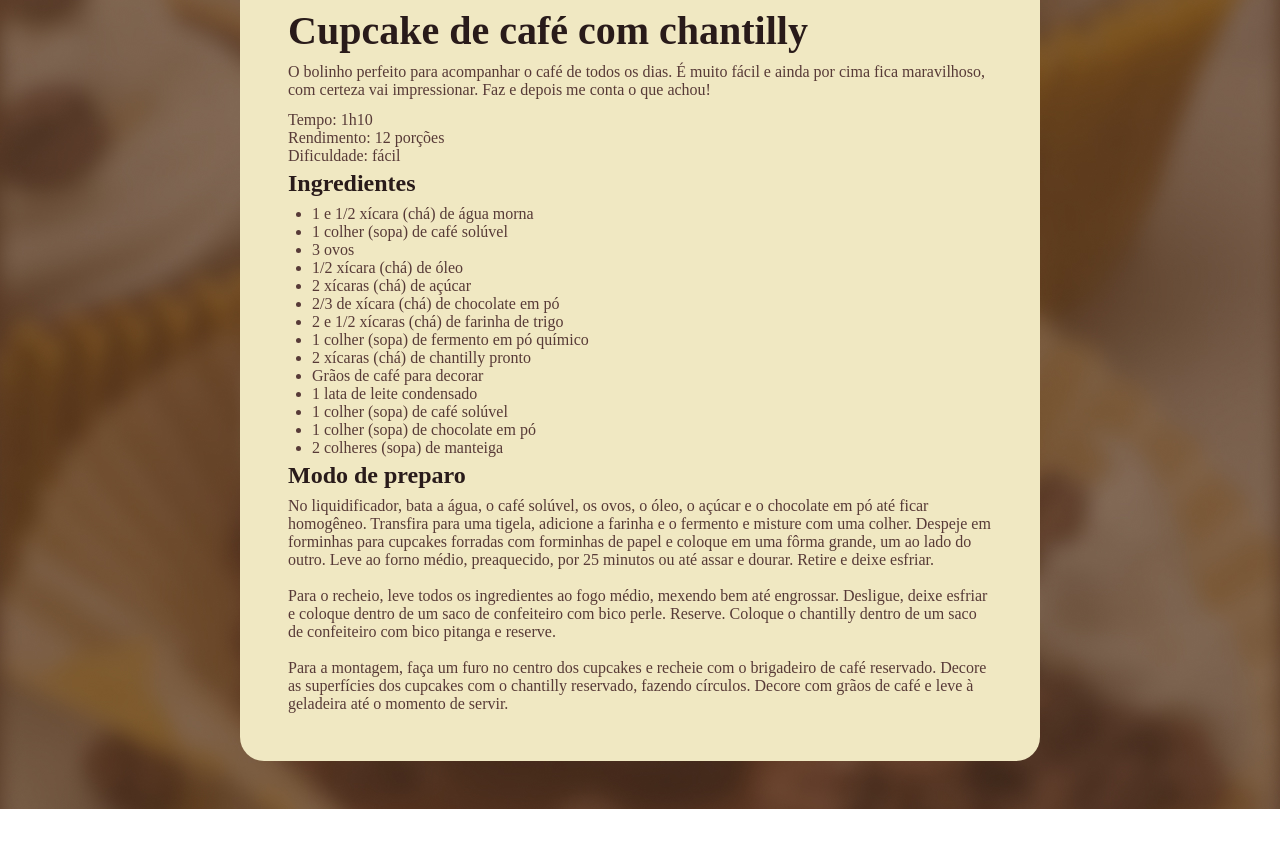
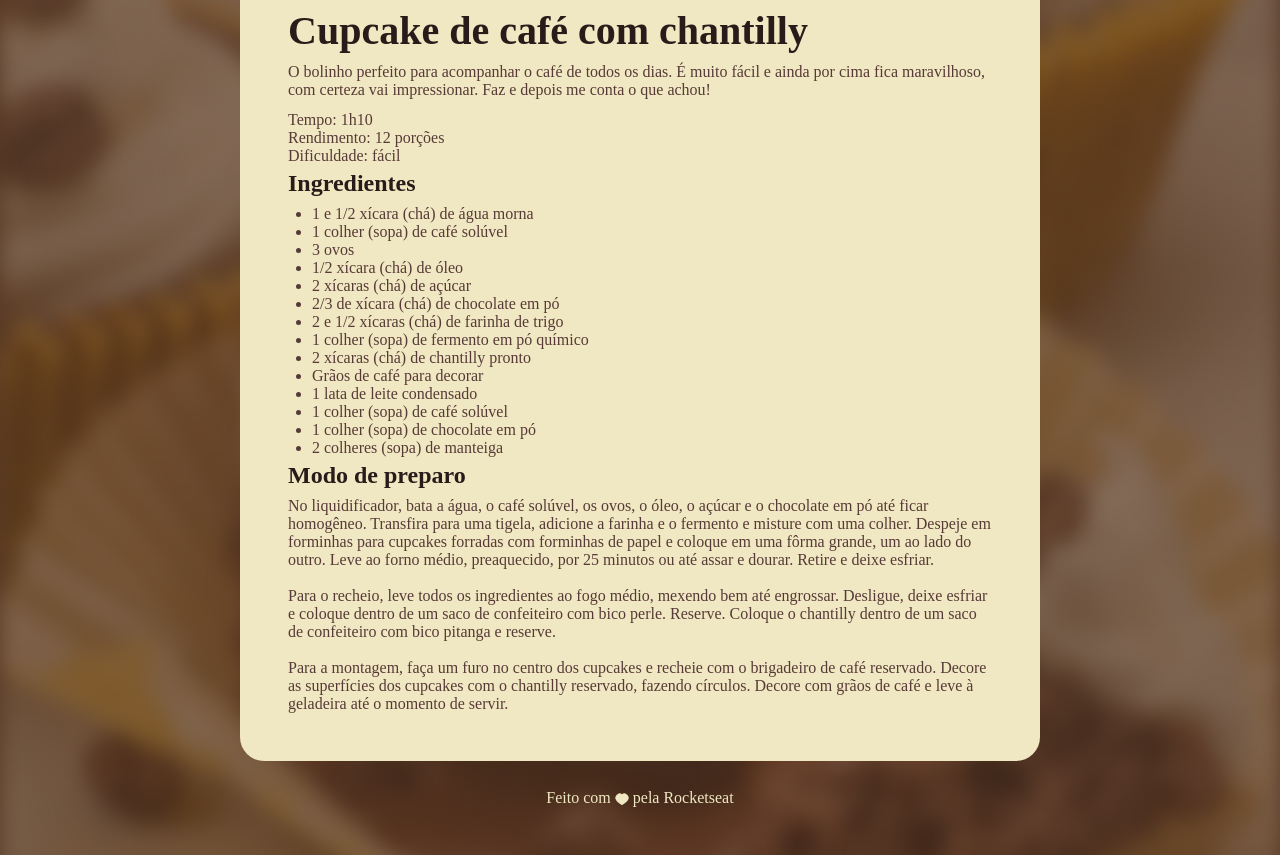
Before and after one commit to xXBrunoRochaXx/projeto01, a plain HTML site: page index.html in a window 1280 px wide. Shown: the part 497-1352 px from the top of the page. Before the commit the page ends 1306 px from the top, so only its background shows below. Drawn offline with Linux system fonts and the light colour scheme; a web font is replaced by a local one.

Commit message:
adicionamos o footer com o incone com imagem, mas posteriormente iremos aprender a fazer isso com display flex

```diff
--- a/index.html
+++ b/index.html
@@ -59,5 +59,9 @@
       </section>
     </main>
   </div>
+
+  <footer>
+    Feito com <img src="assets/heart.svg" alt="icon a heart"> pela Rocketseat
+  </footer>
 </body>
 </html>
--- a/style.css
+++ b/style.css
@@ -15,7 +15,7 @@ body{
   padding: 24px;
   background-color: #F0E8C2;
   border-radius: 24px;
-  margin: 48px auto;
+  margin: 48px auto 28px;
 }
 
 img{
@@ -51,3 +51,13 @@ h2{
 ul{
   padding-left: 24px;
 }
+
+footer{
+  color: #F0E8C2;
+  text-align: center;
+  padding-bottom: 48px;
+}
+
+footer img{
+  vertical-align: middle;
+}
```
Also changed, not shown: assets/heart.svg (added).
